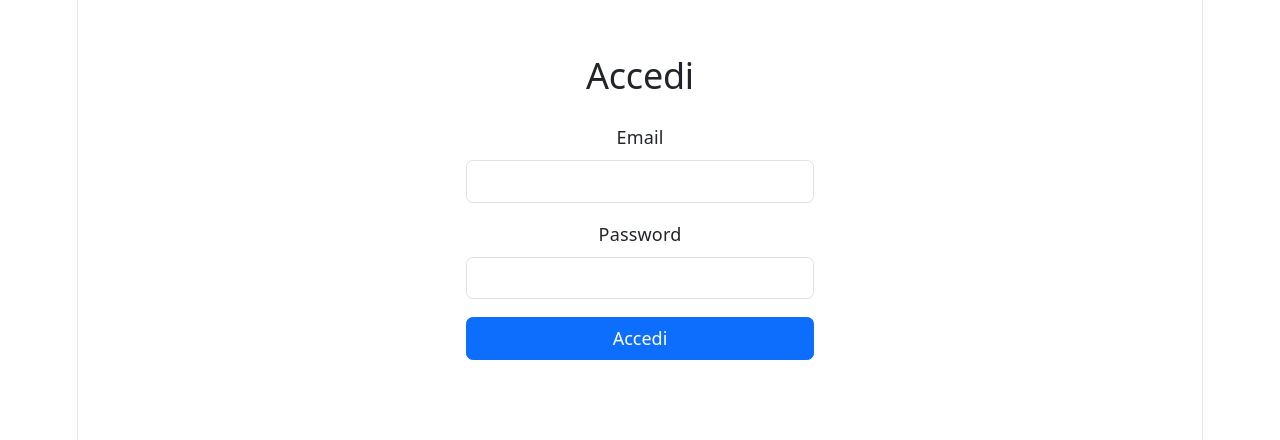
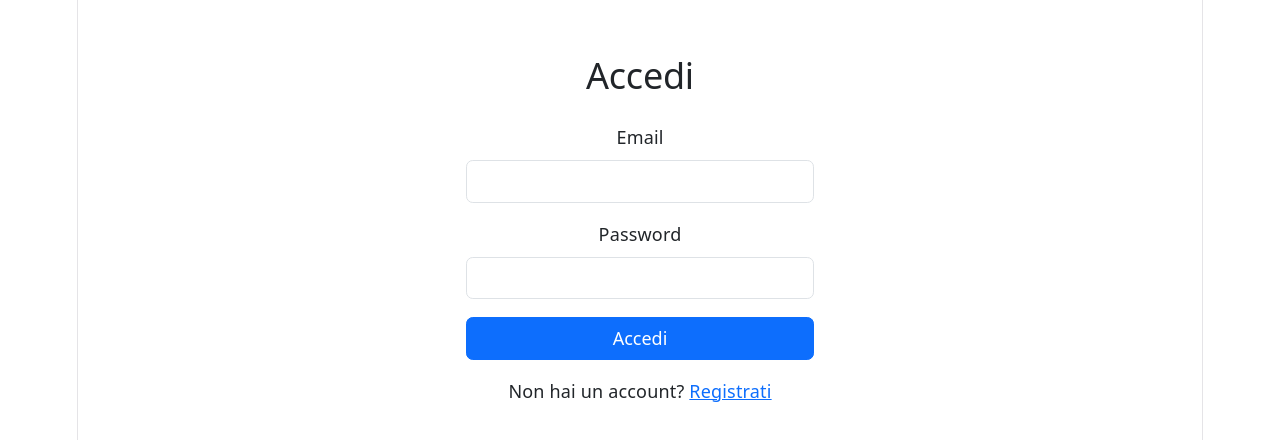
Before and after one commit to lucanistri703/pw16-clinica, a React app in the folder frontend/: page / in a window 1280 px wide. Shown: the top 440 px of the page. Built offline with nearby package versions, Linux system fonts and the light colour scheme; the HTML template or start-up script is replaced by a standard one.

Commit message:
Aggiunti link di navigazione tra Login e Registrazione

```diff
--- a/frontend/src/pages/Login.jsx
+++ b/frontend/src/pages/Login.jsx
@@ -1,5 +1,5 @@
 import { useState } from 'react'
-import { useNavigate } from 'react-router-dom'
+import { useNavigate, Link } from 'react-router-dom'
 
 function Login() {
   const [email, setEmail] = useState('')
@@ -72,6 +72,9 @@
             <button type="submit" className="btn btn-primary w-100">
               Accedi
             </button>
+            <p className="text-center mt-3">
+              Non hai un account? <Link to="/registrazione">Registrati</Link>
+            </p>
           </form>
         </div>
       </div>
--- a/frontend/src/pages/Registrazione.jsx
+++ b/frontend/src/pages/Registrazione.jsx
@@ -1,5 +1,5 @@
 import { useState } from 'react'
-import { useNavigate } from 'react-router-dom'
+import { useNavigate, Link } from 'react-router-dom'
 
 function Registrazione() {
   const [nome, setNome] = useState('')
@@ -142,6 +142,9 @@
             <button type="submit" className="btn btn-primary w-100">
               Registrati
             </button>
+            <p className="text-center mt-3">
+              Hai già un account? <Link to="/">Accedi</Link>
+            </p>
           </form>
         </div>
       </div>
```
